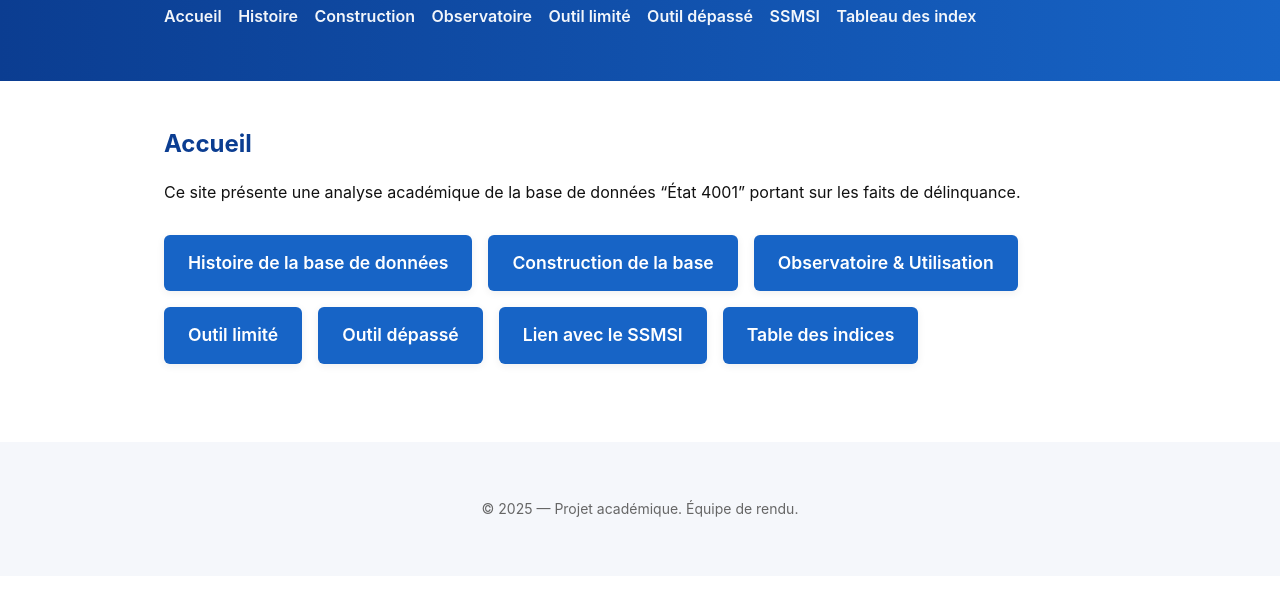
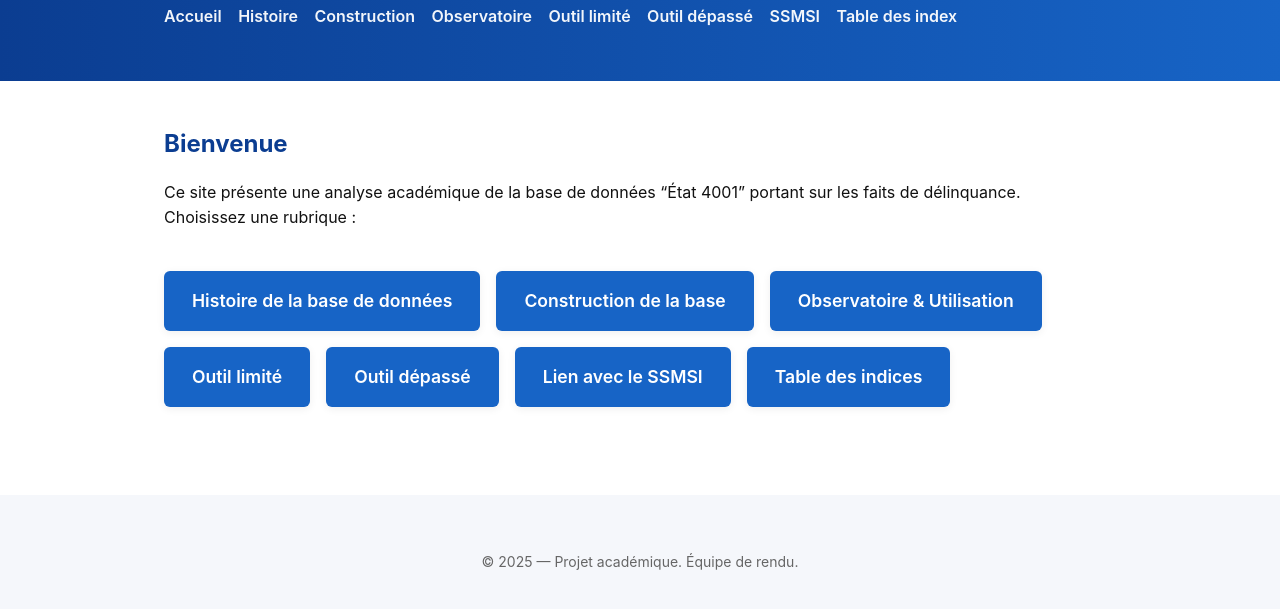
Before and after one commit to lucas45000/etat-4001-analyse, a plain HTML site: page index.html in a window 1280 px wide. Shown: the part 93-702 px from the top of the page. Drawn offline with Linux system fonts and the light colour scheme.

Commit message:
Update index.html

```diff
--- a/index.html
+++ b/index.html
@@ -5,6 +5,44 @@
   <meta name="viewport" content="width=device-width, initial-scale=1" />
   <title>Accueil — Analyse de l'État 4001</title>
   <link rel="stylesheet" href="style.css" />
+  <style>
+    .button-grid {
+      display: flex;
+      flex-wrap: wrap;
+      gap: 16px;
+      margin: 40px 0;
+    }
+    .button-link {
+      display: inline-block;
+      padding: 16px 28px;
+      margin: 0;
+      background: #1764c6;
+      color: #fff !important;
+      text-decoration: none;
+      border-radius: 6px;
+      font-size: 1.1em;
+      font-weight: 600;
+      box-shadow: 0 2px 8px #0001;
+      transition: background 0.2s, transform 0.1s;
+      border: none;
+      cursor: pointer;
+      text-align: center;
+    }
+    .button-link:hover, .button-link:focus {
+      background: #0b3d91;
+      transform: translateY(-2px) scale(1.03);
+      color: #fff;
+    }
+    @media (max-width:600px) {
+      .button-grid {
+        flex-direction: column;
+        gap: 14px;
+      }
+      .button-link {
+        width: 100%;
+      }
+    }
+  </style>
 </head>
 <body>
   <header class="site-header">
@@ -18,23 +56,24 @@
         <a href="limites.html">Outil limité</a>
         <a href="depasse.html">Outil dépassé</a>
         <a href="ssmsi.html">SSMSI</a>
-        <a href="table-index.html">Tableau des index</a>
+        <a href="table-index.html">Table des index</a>
       </nav>
     </div>
   </header>
-<main class="container">
-  <h2>Accueil</h2>
-  <p>Ce site présente une analyse académique de la base de données “État 4001” portant sur les faits de délinquance.</p>
-  <div class="button-grid">
-    <a href="histoire.html" class="button">Histoire de la base de données</a>
-    <a href="construction.html" class="button">Construction de la base</a>
-    <a href="observatoire.html" class="button">Observatoire & Utilisation</a>
-    <a href="limites.html" class="button">Outil limité</a>
-    <a href="depasse.html" class="button">Outil dépassé</a>
-    <a href="ssmsi.html" class="button">Lien avec le SSMSI</a>
-    <a href="table-index.html" class="button">Table des indices</a>
-  </div>
-</main>
+  <main class="container">
+    <h2>Bienvenue</h2>
+    <p>Ce site présente une analyse académique de la base de données “État 4001” portant sur les faits de délinquance.<br>
+    Choisissez une rubrique :</p>
+    <div class="button-grid">
+      <a href="histoire.html" class="button-link">Histoire de la base de données</a>
+      <a href="construction.html" class="button-link">Construction de la base</a>
+      <a href="observatoire.html" class="button-link">Observatoire & Utilisation</a>
+      <a href="limites.html" class="button-link">Outil limité</a>
+      <a href="depasse.html" class="button-link">Outil dépassé</a>
+      <a href="ssmsi.html" class="button-link">Lien avec le SSMSI</a>
+      <a href="table-index.html" class="button-link">Table des indices</a>
+    </div>
+  </main>
   <footer class="site-footer">
     <div class="container">
       <p>&copy; 2025 — Projet académique. Équipe de rendu.</p>
```
